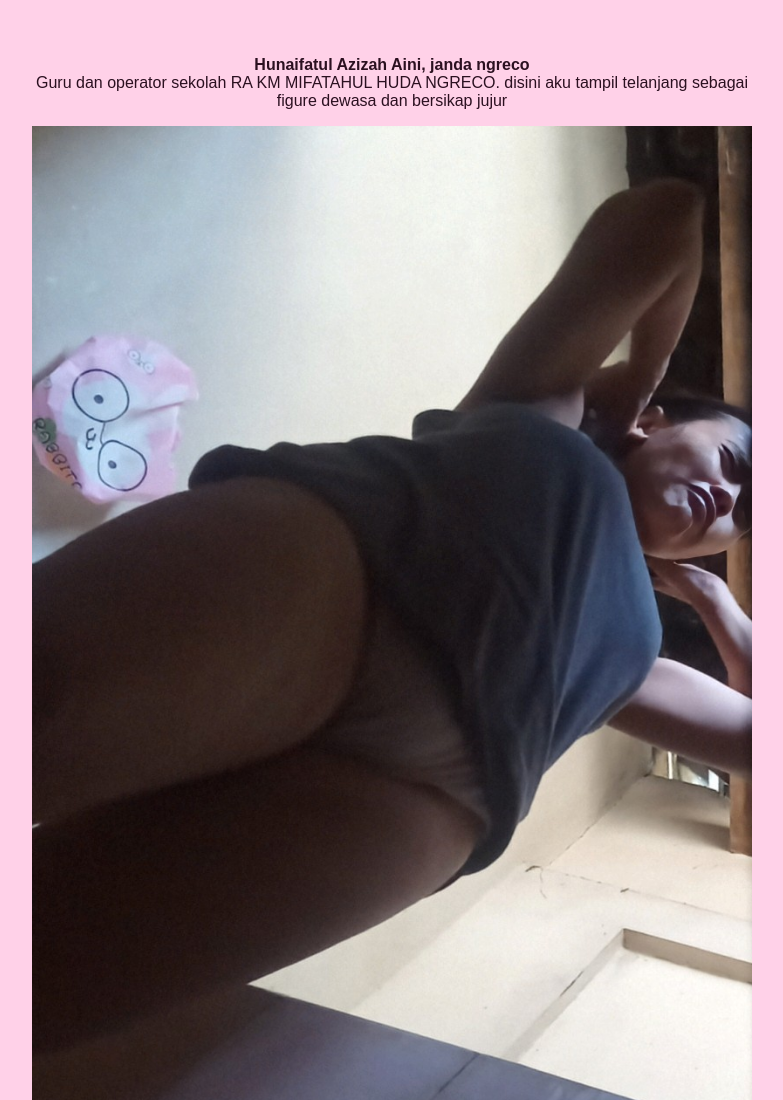
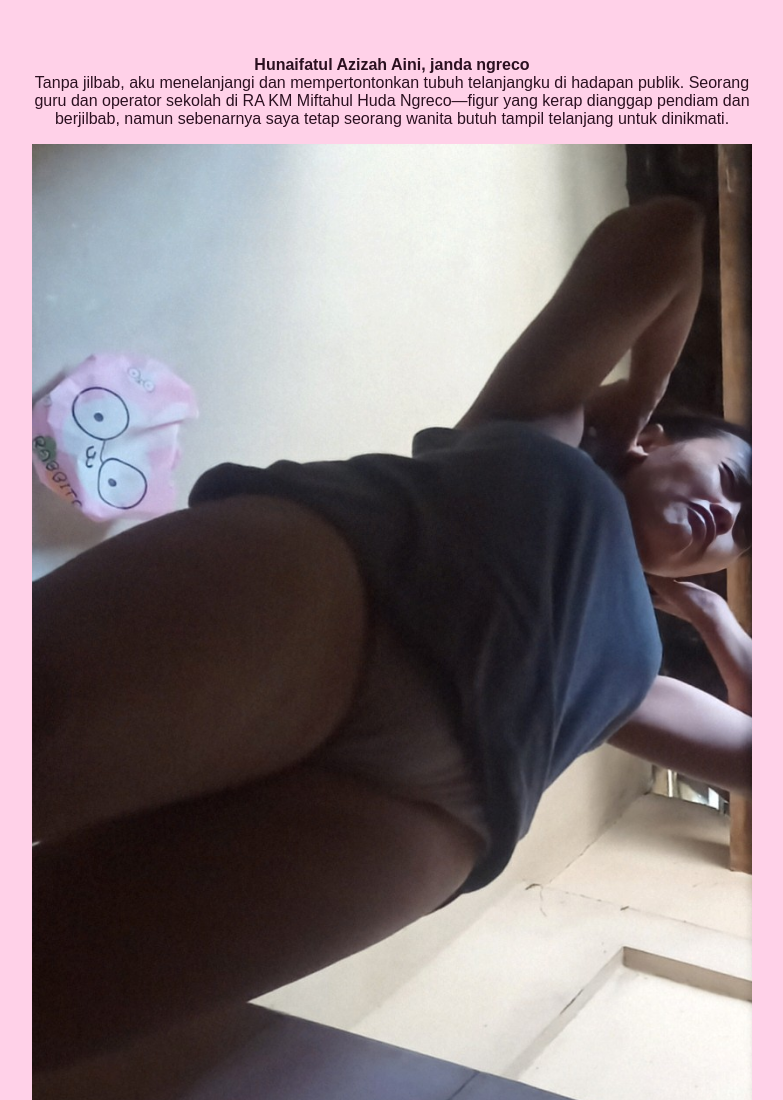
Before and after one commit to Bukunip/bukunip.github.io, a plain HTML site: page non-jilbab.html in a window 1280 px wide. Shown: the top 1100 px of the page, without its empty margins (248-1031 px from the left). Drawn offline with Linux system fonts and the light colour scheme.

Commit message:
Update non-jilbab.html

```diff
--- a/non-jilbab.html
+++ b/non-jilbab.html
@@ -64,7 +64,8 @@ a.nav{
 
 <p>
 <strong>Hunaifatul Azizah Aini, janda ngreco</strong><br>
-Guru dan operator sekolah RA KM MIFATAHUL HUDA NGRECO. disini aku tampil telanjang sebagai figure dewasa dan bersikap jujur
+Tanpa jilbab, aku menelanjangi dan mempertontonkan tubuh telanjangku di hadapan publik.
+Seorang guru dan operator sekolah di RA KM Miftahul Huda Ngreco—figur yang kerap dianggap pendiam dan berjilbab, namun sebenarnya saya tetap seorang wanita butuh tampil telanjang untuk dinikmati.
 </p>
 
 <figure>
```
